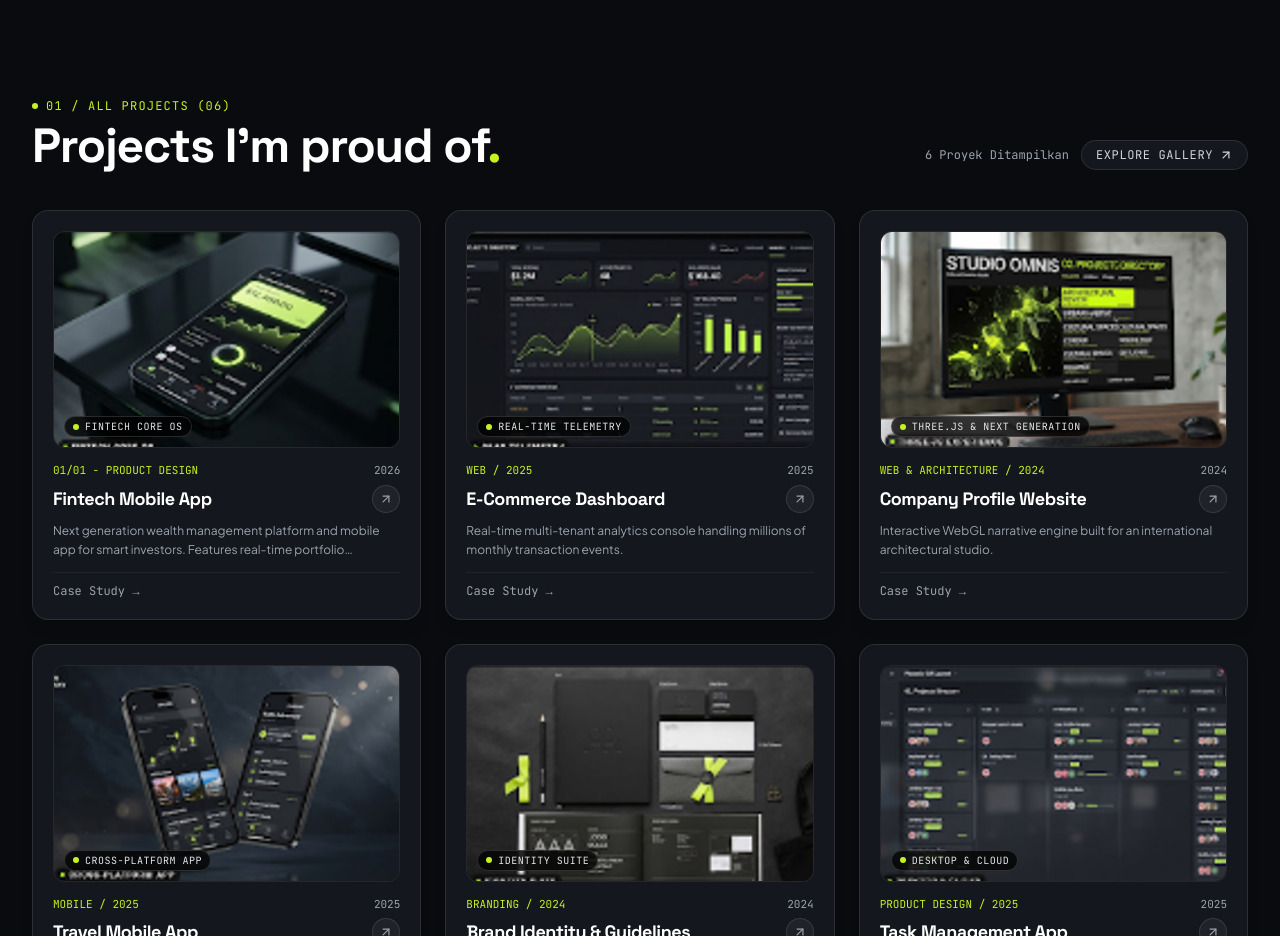
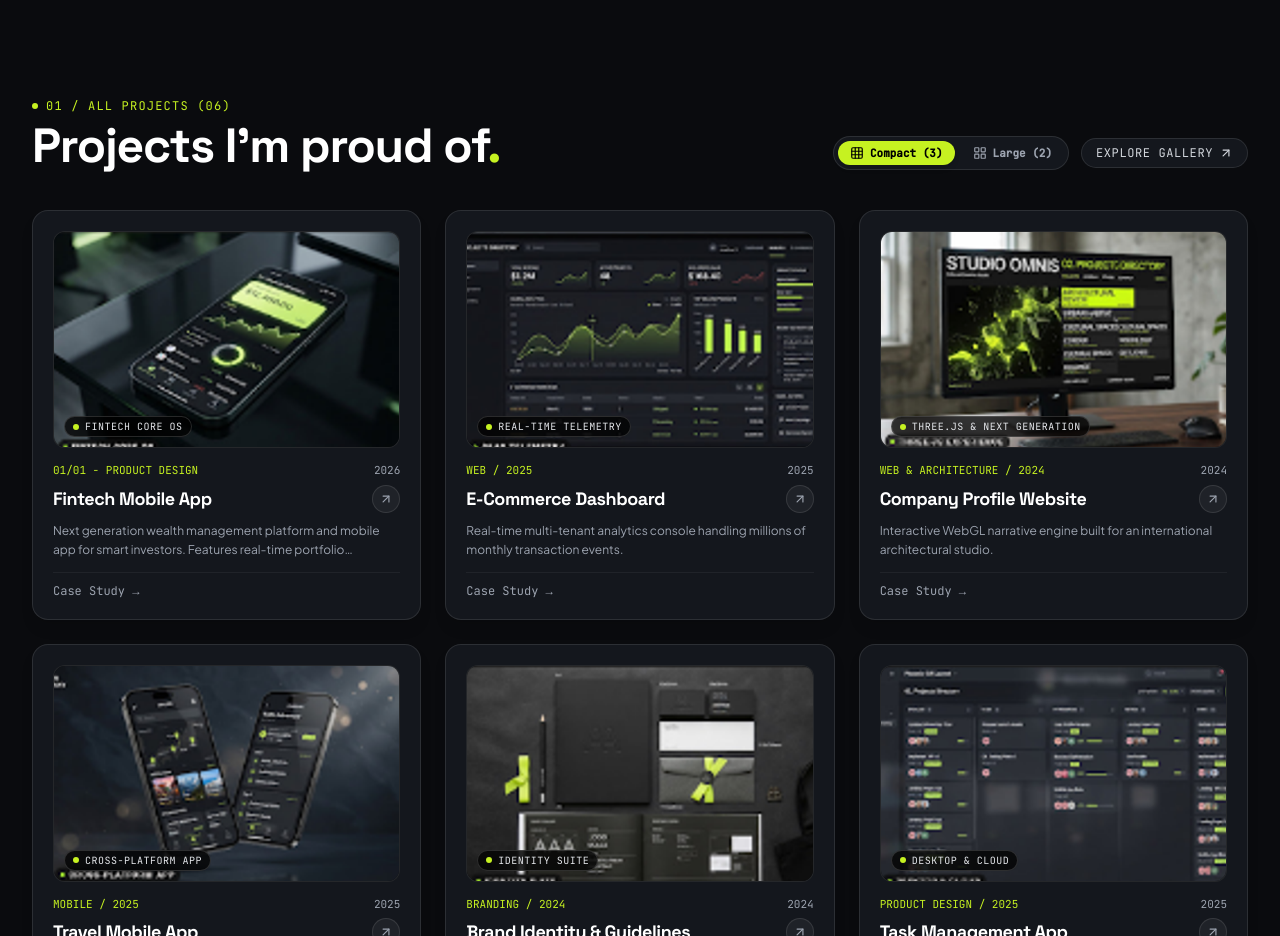
Before and after one commit to wandi240503/niswandi, a React (Vite) app: page / in a window 1280 px wide. Shown: the part 960-1896 px from the top of the page. Built offline with nearby package versions, Linux system fonts and the light colour scheme.

Commit message:
feat: add Compact/Large layout switcher to HomePage projects section

```diff
--- a/src/pages/HomePage.tsx
+++ b/src/pages/HomePage.tsx
@@ -1,6 +1,6 @@
 import React, { useState, useEffect } from 'react';
 import { Link } from 'react-router-dom';
-import { ArrowUpRight, ArrowDown, Star, Mail } from 'lucide-react';
+import { ArrowUpRight, ArrowDown, Star, Mail, Grid3X3, LayoutGrid } from 'lucide-react';
 import { LinkedinIcon, GithubIcon } from '../components/SocialIcons';
 import { HERO_DATA, PHILOSOPHY_DATA, SERVICES, TESTIMONIALS } from '../data/portfolioData';
 import { getStoredProjects } from '../utils/projectStorage';
@@ -26,6 +26,7 @@ export const HomePage: React.FC = () => {
     };
   }, []);
 
+  const [gridCols, setGridCols] = useState<2 | 3>(3);
   const testimonial = TESTIMONIALS[0];
 
   return (
@@ -164,9 +165,34 @@ export const HomePage: React.FC = () => {
             </h2>
           </div>
           <div className="flex items-center space-x-3">
-            <span className="text-xs font-mono text-gray-400">
-              {projects.length} Proyek Ditampilkan
-            </span>
+            {/* Layout Switcher */}
+            <div className="hidden sm:flex items-center space-x-1.5 bg-[#14171d] dark:bg-[#14171d] light:bg-gray-100 p-1 rounded-full border border-white/10 dark:border-white/10 light:border-gray-200 shrink-0">
+              <button
+                onClick={() => setGridCols(3)}
+                className={`flex items-center space-x-1.5 px-3 py-1 rounded-full text-[11px] font-mono font-bold transition-all ${
+                  gridCols === 3
+                    ? 'bg-lime text-black shadow-md'
+                    : 'text-gray-400 hover:text-white'
+                }`}
+                title="Tampilan Ringkas (3 Kolom)"
+              >
+                <Grid3X3 className="w-3.5 h-3.5" />
+                <span>Compact (3)</span>
+              </button>
+              <button
+                onClick={() => setGridCols(2)}
+                className={`flex items-center space-x-1.5 px-3 py-1 rounded-full text-[11px] font-mono font-bold transition-all ${
+                  gridCols === 2
+                    ? 'bg-lime text-black shadow-md'
+                    : 'text-gray-400 hover:text-white'
+                }`}
+                title="Tampilan Lebar (2 Kolom)"
+              >
+                <LayoutGrid className="w-3.5 h-3.5" />
+                <span>Large (2)</span>
+              </button>
+            </div>
+
             <Link
               to="/projects"
               className="inline-flex items-center space-x-1.5 px-3.5 py-1.5 rounded-full bg-[#14171d] hover:bg-lime hover:text-black border border-white/10 text-xs font-mono uppercase tracking-wider text-gray-300 transition-all group"
@@ -177,9 +203,15 @@ export const HomePage: React.FC = () => {
           </div>
         </div>
 
-        {/* All Projects Grid (Compact 3 Columns) - Tanpa Pembatasan */}
+        {/* All Projects Grid - Tanpa Pembatasan */}
         {projects.length > 0 ? (
-          <div className="grid grid-cols-1 sm:grid-cols-2 lg:grid-cols-3 gap-5 sm:gap-6">
+          <div
+            className={
+              gridCols === 3
+                ? 'grid grid-cols-1 sm:grid-cols-2 lg:grid-cols-3 gap-5 sm:gap-6'
+                : 'grid grid-cols-1 md:grid-cols-2 gap-6 sm:gap-8'
+            }
+          >
             {projects.map((project) => (
               <ProjectCard key={project.id} project={project} />
             ))}
```
